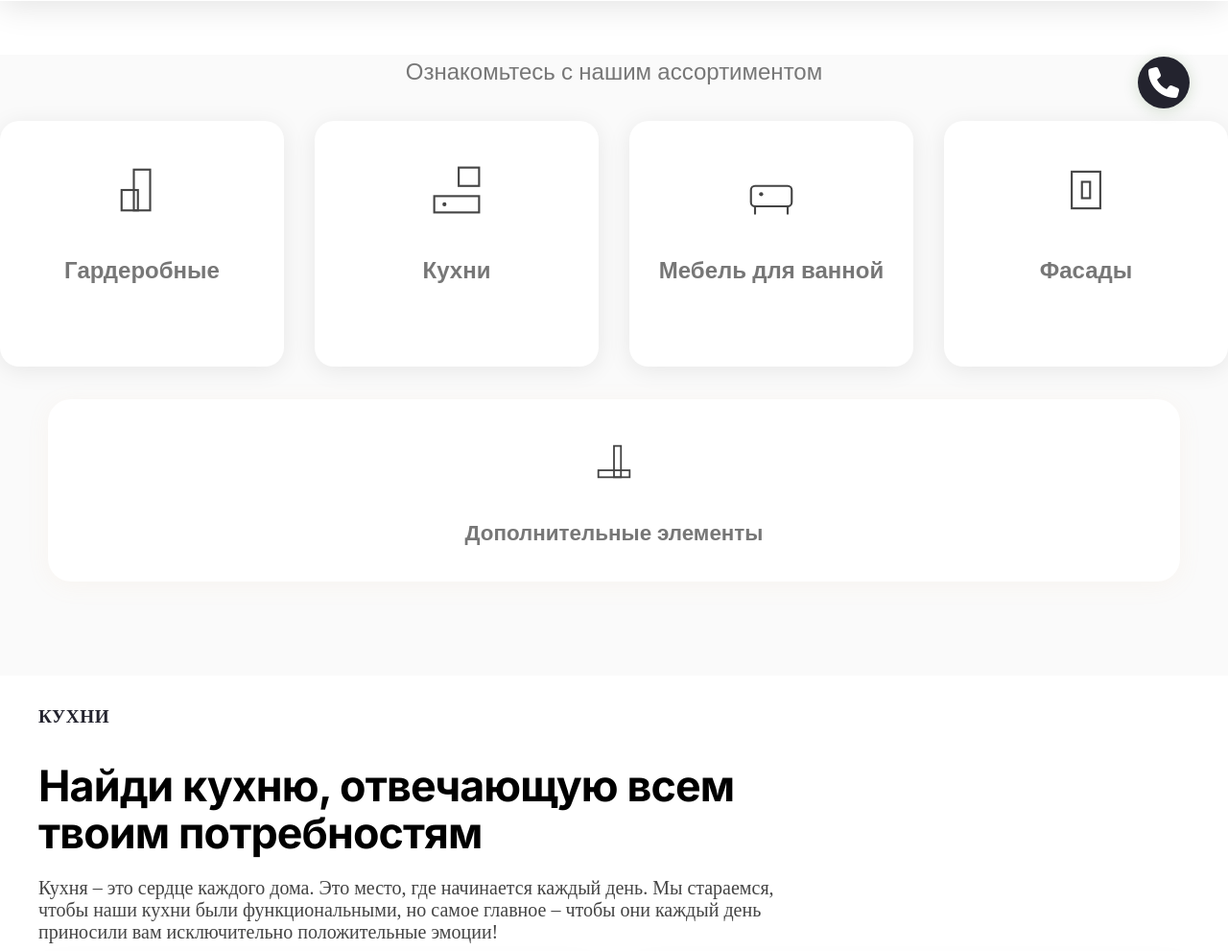
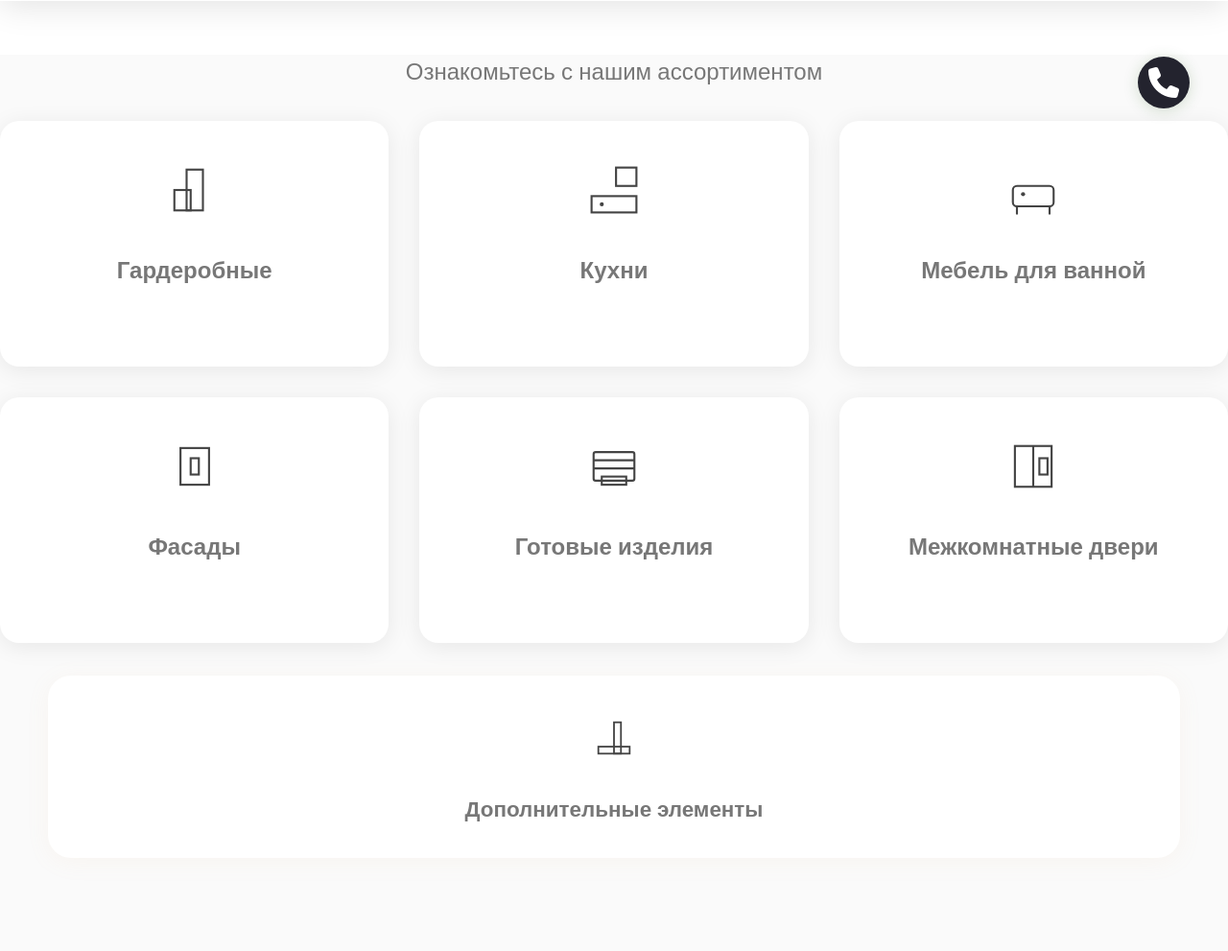
Before and after one commit to BuriloID/Mark_2, a Django app: page / in a window 1280 px wide. Shown: the part 609-1600 px from the top of the page at 96% size. Run offline with Django 5.2, Linux system fonts and the light colour scheme; some libraries are stand-ins or nearby versions.

Commit message:
modified:   tableshop/main/__pycache__/urls.cpython-313.pyc 	modified:   tableshop/main/__pycache__/views.cpython-313.pyc 	modified:   tableshop/main/static/main/styles.css 	modified:   tableshop/main/templates/main/base.html 	modified:   tableshop/main/templates/main/bath.html 	new file:   tableshop/main/templates/main/door.html 	modified:   tableshop/main/templates/main/facades.html 	modified:   tableshop/main/templates/main/garders.html 	modified:   tableshop/main/templates/main/index.html 	modified:   tableshop/main/templates/main/kitchen.html 	new file:   tableshop/main/templates/main/ready_products.html 	modified:   tableshop/main/urls.py 	modified:   tableshop/main/views.py

```diff
--- a/tableshop/main/static/main/styles.css
+++ b/tableshop/main/static/main/styles.css
@@ -679,7 +679,7 @@ z-index: 1001;
 }
 .assortment-grid {
     display: grid;
-    grid-template-columns: repeat(4, 1fr);
+    grid-template-columns: repeat(3, 1fr);
     grid-gap: 32px;
     max-width: 1400px;
     margin: 0 auto;
--- a/tableshop/main/templates/main/base.html
+++ b/tableshop/main/templates/main/base.html
@@ -47,6 +47,8 @@
                         <li><a href="{% url 'garders' %}">Гардеробные</a></li>
                         <li><a href="{% url 'bath' %}">Мебель для ванн</a></li>
                         <li><a href="{% url 'facades' %}">Фасады</a></li>
+                        <li><a href="{% url 'ready_products' %}">Готовые издеелия</a></li>
+                        <li><a href="{% url 'door' %}">Межкомнатные двери</a></li>
                         <li><a href="#">Дополнительные элементы</a></li>
                     </ul>
                 </li>
@@ -73,6 +75,8 @@
                     <li><a href="{% url 'garders' %}">Гардеробные</a></li>
                     <li><a href="{% url 'bath' %}">Мебель для ванной комнаты</a></li>
                     <li><a href="{% url 'facades' %}">Фасады</a></li>
+                    <li><a href="{% url 'ready_products' %}">Готовые издеелия</a></li>
+                    <li><a href="{% url 'door' %}">Межкомнатные двери</a></li>
                     <li><a href="#">Дополнительные элементы</a></li>
                 </ul>
             </li>
--- a/tableshop/main/templates/main/bath.html
+++ b/tableshop/main/templates/main/bath.html
@@ -8,6 +8,8 @@
       <li><a href="{% url 'garders' %}">Гардеробные</a></li>
        <li class="active"><a href="{% url 'bath' %}">Мебель для ванной комнаты</a></li>
       <li><a href="{% url 'facades' %}">Фасады</a></li>
+      <li><a href="{% url 'ready_products' %}">Готовые издеелия</a></li>
+      <li><a href="{% url 'door' %}">Межкомнатные двери</a></li>
       <li><a href="#">Дополнительные элементы</a></li>
     </ul>
   </nav>
--- a/tableshop/main/templates/main/facades.html
+++ b/tableshop/main/templates/main/facades.html
@@ -8,6 +8,8 @@
       <li><a href="{% url 'garders' %}">Гардеробные</a></li>
       <li><a href="{% url 'bath' %}">Мебель для ванны</a></li>
       <li class="active"><a href="{% url 'facades' %}">Фасады</a></li>
+      <li><a href="{% url 'ready_products' %}">Готовые издеелия</a></li>
+      <li><a href="{% url 'door' %}">Межкомнатные двери</a></li>
       <li><a href=#>Дополнительные элементы</a></li>
     </ul>
   </nav>
--- a/tableshop/main/templates/main/garders.html
+++ b/tableshop/main/templates/main/garders.html
@@ -8,6 +8,8 @@
       <li class="active"><a href="{% url 'garders' %}">Гардеробные</a></li>
       <li><a href="{% url 'bath' %}">Мебель для ванной комнаты</a></li>
       <li><a href="{% url 'facades' %}">Фасады</a></li>
+      <li><a href="{% url 'ready_products' %}">Готовые издеелия</a></li>
+      <li><a href="{% url 'door' %}">Межкомнатные двери</a></li>
       <li><a href="#">Дополнительные элементы</a></li>
     </ul>
   </nav>
--- a/tableshop/main/templates/main/index.html
+++ b/tableshop/main/templates/main/index.html
@@ -111,6 +111,30 @@
             </div>
             <div class="assortment-name">Фасады</div>
         </a>
+        <a href="{% url 'ready_products' %}" class="assortment-item">
+            <div class="assortment-icon">
+                <!-- SVG-иконка готовых изделий -->
+                <svg width="64" height="64" viewBox="0 0 64 64">
+                    <rect x="12" y="18" width="40" height="28" rx="2" ry="2" fill="none" stroke="#444" stroke-width="2"/>
+                    <line x1="12" y1="26" x2="52" y2="26" stroke="#444" stroke-width="2"/>
+                    <line x1="12" y1="34" x2="52" y2="34" stroke="#444" stroke-width="2"/>
+                    <rect x="20" y="42" width="24" height="8" fill="none" stroke="#444" stroke-width="2"/>
+                </svg>
+            </div>
+            <div class="assortment-name">Готовые изделия</div>
+        </a>
+        <!-- Новый элемент: Межкомнатные двери -->
+        <a href="{% url 'door' %}" class="assortment-item">
+            <div class="assortment-icon">
+                <!-- SVG-иконка межкомнатных дверей -->
+                <svg width="64" height="64" viewBox="0 0 64 64">
+                    <rect x="14" y="12" width="36" height="40" fill="none" stroke="#444" stroke-width="2"/>
+                    <rect x="38" y="24" width="8" height="16" fill="none" stroke="#444" stroke-width="2"/>
+                    <line x1="32" y1="12" x2="32" y2="52" stroke="#444" stroke-width="2"/>
+                </svg>
+            </div>
+            <div class="assortment-name">Межкомнатные двери</div>
+        </a>
     </div>
     <a href=# class="assortment-extra">
         <div class="assortment-extra-content">
--- a/tableshop/main/templates/main/kitchen.html
+++ b/tableshop/main/templates/main/kitchen.html
@@ -8,6 +8,8 @@
       <li><a href="{% url 'garders' %}">Гардеробные</a></li>
       <li><a href="{% url 'bath' %}">Мебель для ванной комнаты</a></li>
       <li><a href="{% url 'facades' %}">Фасады</a></li>
+      <li><a href="{% url 'ready_products' %}">Готовые издеелия</a></li>
+      <li><a href="{% url 'door' %}">Межкомнатные двери</a></li>
       <li><a href="#">Дополнительные элементы</a></li>
     </ul>
   </nav>
--- a/tableshop/main/urls.py
+++ b/tableshop/main/urls.py
@@ -8,6 +8,8 @@ urlpatterns = [
     path('api/gallery-images/', views.gallery_images, name='gallery_images'),
     path('api/gallery_craft_images/', views.gallery_craft_images, name='gallery_craft_images'),
     path('kitchen/', views.kitchen, name='kitchen'),
+    path('door/', views.door, name='door'),
+    path('ready_products/', views.ready_products, name='ready_products'),
     path('facades/', views.facades, name='facades'),
     path('kitchen/<int:pk>/', views.kitchen_detail, name='kitchen_detail'),
     path('garders/', views.garders, name='garders'),
--- a/tableshop/main/views.py
+++ b/tableshop/main/views.py
@@ -1,6 +1,6 @@
 import requests
 from django.shortcuts import render, get_object_or_404
-from .models import Kitchen, Garder, Facade, Bath
+from .models import Kitchen, Garder, Facade, Bath #Door
 from django.views.decorators.csrf import csrf_exempt
 from django.http import JsonResponse
 
@@ -67,6 +67,11 @@ def index(request):
     return render(request, "main/index.html")
 def contacts(request):
     return render(request, "main/contacts.html")
+def door(request):
+    #doors = Door.objects.all()
+    return render(request, "main/door.html") #, {'doors': doors})
+def ready_products(request):
+    return render(request, "main/ready_products.html")
 def kitchen(request):
     kitchens = Kitchen.objects.all()
     return render(request, 'main/kitchen.html', {'kitchens': kitchens})
```
Also changed, not shown: tableshop/main/templates/main/door.html (added, +16 -0 lines), tableshop/main/templates/main/ready_products.html (added, +16 -0 lines).
